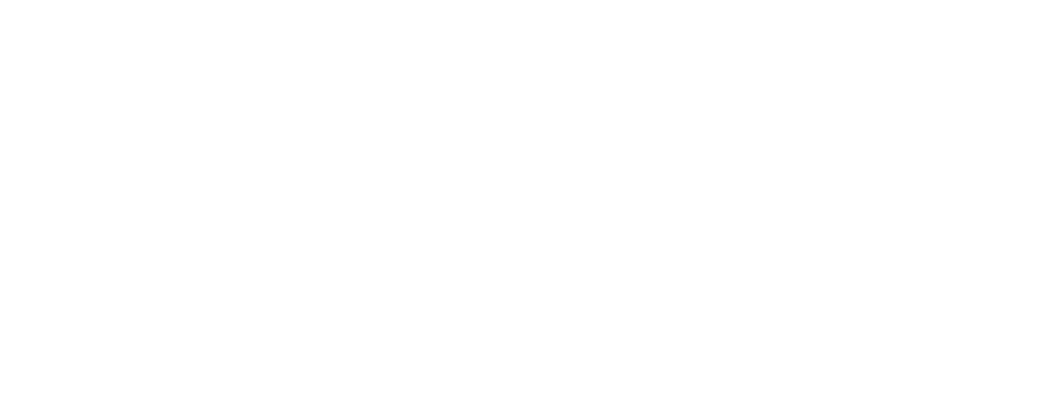
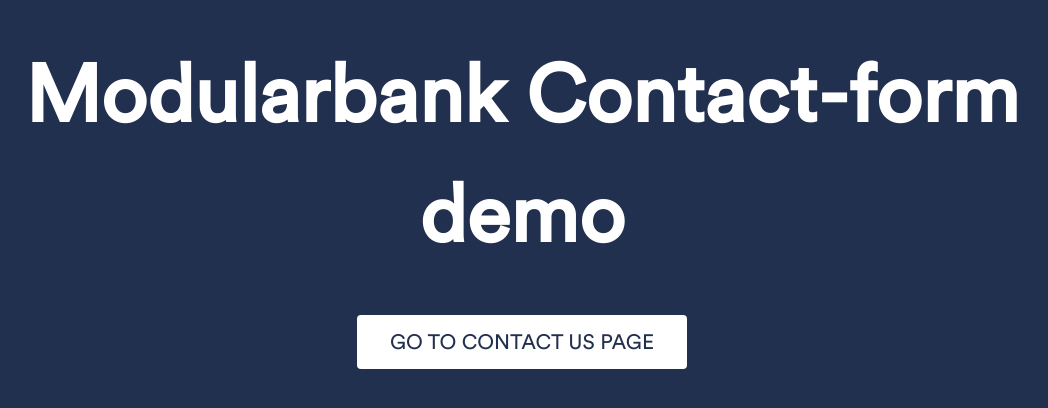
Before and after one commit to nagireddy1234/contact-form-javascript, a React app: page / in a window 1280 px wide. Shown: the part 198-606 px from the top of the page, without its empty margins (118-1166 px from the left). Built offline with nearby package versions, Linux system fonts and the light colour scheme.

Commit message:
Added page transition

```diff
--- a/package.json
+++ b/package.json
@@ -71,6 +71,7 @@
         "react-hook-form": "^6.13.1",
         "react-hot-loader": "^4.12.21",
         "react-redux": "^7.2.2",
+        "react-reveal": "^1.2.2",
         "react-router": "^5.2.0",
         "react-router-dom": "^5.2.0",
         "react-toastify": "^6.2.0",
--- a/src/App.js
+++ b/src/App.js
@@ -15,11 +15,13 @@
             <ToastContainer closeButton={CloseButton} hideProgressBar={true} />
             <MuiThemeProvider theme={theme}>
                 <Router>
-                    <Suspense fallback={<Loader initial={true} />}>
+                    <Suspense fallback={<Loader />}>
                         <Switch>
-                            {rootRoutes.map((item, i) => (
-                                <Route key={i} exact path={item.path} component={item.component} />
-                            ))}
+                            <bounce>
+                                {rootRoutes.map((item, i) => (
+                                    <Route key={i} exact path={item.path} component={item.component} />
+                                ))}
+                            </bounce>
                         </Switch>
                     </Suspense>
                 </Router>
--- /dev/null
+++ b/src/assets/images/images.js
@@ -0,0 +1,5 @@
+import loader from './loader.gif';
+
+export const images = {
+    loader,
+};
--- a/src/components/loader/Loader.js
+++ b/src/components/loader/Loader.js
@@ -1,62 +1,27 @@
+import { images } from '../../assets/images/images';
 import React from 'react';
-import classNames from 'classnames';
-import PropTypes from 'prop-types';
-import loaderImage from '../../assets/images/loader.gif';
 import { makeStyles } from '@material-ui/core';
 
 const useStyles = makeStyles({
-    message: {
-        fontSize: '1.3rem',
-        fontWeight: 600,
-        textAlign: 'center',
-    },
-    loaderWrapper: {
+    wrapper: {
+        height: '100vh',
         display: 'flex',
         alignItems: 'center',
         justifyContent: 'center',
-        flexDirection: 'column',
-        width: '100%',
-        height: '100vh',
-        position: 'fixed',
-        top: 0,
-        zIndex: 99,
-        ' & img': {
-            width: '3rem',
-            animation: 'zoomInOut 1s infinite',
-            filter: 'drop-shadow(0 0 10px #007aff63)',
-        },
+        textAlign: 'center',
     },
-    loaderWrapperBg: {
-        '&::after': {
-            content: '',
-            height: '100vh',
-            width: '100%',
-            backdropFilter: 'blur(8px)',
-            position: 'absolute',
-            zIndex: '-1',
-        },
-    },
-    bg: {
-        backgroundColor: (props) => props.bgcolor,
+    image: {
+        width: '5rem',
     },
 });
 
-const Loader = ({ initial = false }) => {
+const Loader = () => {
     const classes = useStyles();
-
-    if (initial) {
-        return (
-            <div className={classNames(classes.loaderWrapper, classes.loaderWrapperBg, classes.bg)}>
-                <img src={loaderImage} alt="" />
-            </div>
-        );
-    } else {
-        return <></>;
-    }
-};
-
-Loader.propTypes = {
-    initial: PropTypes.bool,
+    return (
+        <div className={classes.wrapper}>
+            <img src={images.loader} className={classes.image} />
+        </div>
+    );
 };
 
 export default Loader;
--- a/src/components/modal/ModalComponent.js
+++ b/src/components/modal/ModalComponent.js
@@ -30,7 +30,7 @@
         },
         icon: {
             fontSize: '8rem',
-            color: colors.primary,
+            color: colors.green,
         },
         title: {
             fontSize: '1.3rem',
--- a/src/pages/contactUsForm/index.js
+++ b/src/pages/contactUsForm/index.js
@@ -11,6 +11,7 @@
 import CustomButton from '../../components/buttons/CustomButton';
 import ModalComponent from '../../components/modal/ModalComponent';
 import { toast } from 'react-toastify';
+import Slide from 'react-reveal/Slide';
 
 const useStyles = makeStyles({
     rootWrapper: {
@@ -111,7 +112,9 @@
                 openOrNot={modal}
                 handleClose={() => setOpenModal(false)}
             />
+
             <Box className={classes.rootWrapper}>
+                <Slide top duration={800}>
                     <Grid container spacing={3}>
                         <Grid item xs={12} sm={12} md={4} lg={4} xl={4} className={classes.contactInfo}>
                             <ContactInfo />
@@ -138,7 +141,7 @@
                                             <Box className={classes.labelContainer}>
                                                 <span className={classes.tcTitle}>
                                                     By submitting this form I accept privacy
-                                                <a> policy and cookie policy.</a>
+                                                    <a> policy and cookie policy.</a> *
                                                 </span>
                                             </Box>
                                         </Grid>
@@ -166,6 +169,7 @@
                             </form>
                         </Grid>
                     </Grid>
+                </Slide>
             </Box>
         </>
     );
--- a/src/pages/home/index.js
+++ b/src/pages/home/index.js
@@ -1,18 +1,81 @@
+import { Box, Grid, makeStyles, Typography } from '@material-ui/core';
 import React from 'react';
 import { useHistory } from 'react-router';
 import CustomButton from '../../components/buttons/CustomButton';
+import { colors } from '../../theme/colors';
+import Zoom from 'react-reveal/Zoom';
+
+const useStyles = makeStyles({
+    wrapper: {
+        width: '100%',
+        height: '100vh',
+        padding: '2rem',
+        backgroundColor: colors.primary,
+        '@media (max-width:649px)': {
+            justifyContent: 'center',
+            padding: '2rem',
+        },
+    },
+    home: {
+        display: 'flex',
+        alignItems: 'center',
+        justifyContent: 'center',
+        flexDirection: 'column',
+        margin: '0 auto',
+        height: '100%',
+    },
+    title: {
+        marginBottom: '2.5rem',
+        fontSize: '5rem',
+        color: colors.white,
+        display: 'block',
+        fontWeight: '700',
+        textAlign: 'center',
+        '@media (max-width:565px)': {
+            marginBottom: '2.5rem',
+            fontSize: '2rem',
+            pading: '1rem',
+        },
+    },
+    btntitle: {
+        fontSize: '1.3rem',
+        color: colors.primary,
+        background: colors.white,
+        padding: '0.5rem 2rem',
+        border: `1px solid transparent`,
+        '@media (max-width:565px)': {
+            fontSize: '1rem',
+            padding: '0.5rem 1rem',
+        },
+        '&:hover': {
+            color: colors.red,
+            background: colors.primary,
+            border: `1px solid ${colors.white}`,
+        },
+    },
+});
 
 const index = () => {
     const route = useHistory();
+    const classes = useStyles();
 
     const gotoContactUsPage = () => {
         route.push('/contact-us');
     };
 
     return (
-        <div>
-            <CustomButton label="Go To contact us page" onClick={gotoContactUsPage} />
-        </div>
+        <Zoom duration={500}>
+            <Box className={classes.wrapper}>
+                <Grid container alignItems="center" className={classes.home}>
+                    <Typography className={classes.title}>Modularbank Contact-form demo</Typography>
+                    <CustomButton
+                        label="Go To contact us page"
+                        onClick={gotoContactUsPage}
+                        className={classes.btntitle}
+                    />
+                </Grid>
+            </Box>
+        </Zoom>
     );
 };
 
--- /dev/null
+++ b/src/pages/pageNotFound/index.js
@@ -0,0 +1,73 @@
+import React from 'react';
+import { Box, Grid, makeStyles, Typography } from '@material-ui/core';
+import { colors } from '../../theme/colors';
+import { useHistory } from 'react-router';
+import CustomButton from '../../components/buttons/CustomButton';
+
+const useStyles = makeStyles({
+    wrapper: {
+        width: '100%',
+        height: '100vh',
+        display: 'flex',
+        alignItems: 'center',
+        justifyContent: 'center',
+        textAlign: 'center',
+        backgroundColor: colors.white,
+    },
+    home: {
+        display: 'flex',
+        alignItems: 'center',
+        justifyContent: 'center',
+        flexDirection: 'column',
+        margin: '0 auto',
+        height: '100%',
+    },
+    title: {
+        marginBottom: '2.5rem',
+        color: colors.red,
+        display: 'block',
+        fontWeight: '700',
+        textAlign: 'center',
+        fontSize: '5rem',
+        padding: '3rem',
+        '@media (max-width:565px)': {
+            marginBottom: '2.5rem',
+            fontSize: '2rem',
+            pading: '1rem',
+        },
+    },
+    btntitle: {
+        fontSize: '1.3rem',
+        color: colors.white,
+        background: colors.primary,
+        padding: '0.5rem 2rem',
+        border: `1px solid transparent`,
+        '@media (max-width:565px)': {
+            fontSize: '1rem',
+            padding: '0.5rem 1rem',
+        },
+        '&:hover': {
+            color: colors.primary,
+            background: colors.white,
+            border: `1px solid ${colors.primary}`,
+        },
+    },
+});
+
+const Notfound = () => {
+    const route = useHistory();
+    const classes = useStyles();
+    const gotoHomePage = () => {
+        route.push('/');
+    };
+    return (
+        <Box className={classes.wrapper}>
+            <Grid container alignItems="center" className={classes.home}>
+                <Typography className={classes.title}>404 - Page Not Found</Typography>
+                <CustomButton label="Go To Home Page" onClick={gotoHomePage} className={classes.btntitle} />
+            </Grid>
+        </Box>
+    );
+};
+
+export default Notfound;
--- a/src/routes/rootRoutes/rootRoutes.js
+++ b/src/routes/rootRoutes/rootRoutes.js
@@ -1,7 +1,9 @@
 import ContactUsForm from '../../pages/contactUsForm';
 import Home from '../../pages/home';
+import pageNotFound from '../../pages/pageNotFound';
 
 export const rootRoutes = [
     { path: '/', component: Home },
     { path: '/contact-us', component: ContactUsForm },
+    { path: '/not-found', component: pageNotFound },
 ];
--- a/src/styles/scss/_main.scss
+++ b/src/styles/scss/_main.scss
@@ -12,7 +12,7 @@
     font-size: 16px; /*1rem = 16px*/
     body {
         font-family: 'CircularXXWeb-Book';
-        background-color: $white;
+        background-color: $primary;
         text-rendering: geometricPrecision;
         -webkit-font-smoothing: antialiased !important;
         &::-webkit-scrollbar {
--- a/src/styles/scss/_variables.scss
+++ b/src/styles/scss/_variables.scss
@@ -1,4 +1,5 @@
 $white: #fff;
+$primary: #212f4e;
 $progressBackground: #22304f;
 $red: #ff0000;
 $boxShadow: #0000000d;
```
Also changed, not shown: src/pages/notFound.js (deleted, +0 -7 lines), 2 other files (tests, documents, lock files or other folders). Lines whose indentation alone changed are shown as unchanged.
